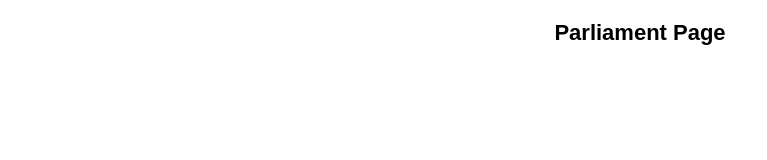
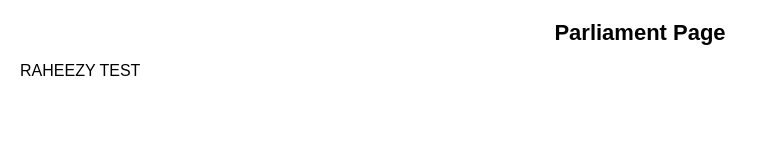
Before and after one commit to Kazi27/API-app, a React (Create React App) app in the folder src/: page /parliament in a window 1280 px wide. Shown: the top 160 px of the page, without its empty margins (0-767 px from the left). Built offline with nearby package versions, Linux system fonts and the light colour scheme.

Commit message:
test startup branch

```diff
--- a/src/Parliament.js
+++ b/src/Parliament.js
@@ -5,6 +5,7 @@ function Parliament()
     return (
         <div>
           <h1>Parliament Page</h1>
+          <p>RAHEEZY TEST</p>
         </div>
       );
 }
```
